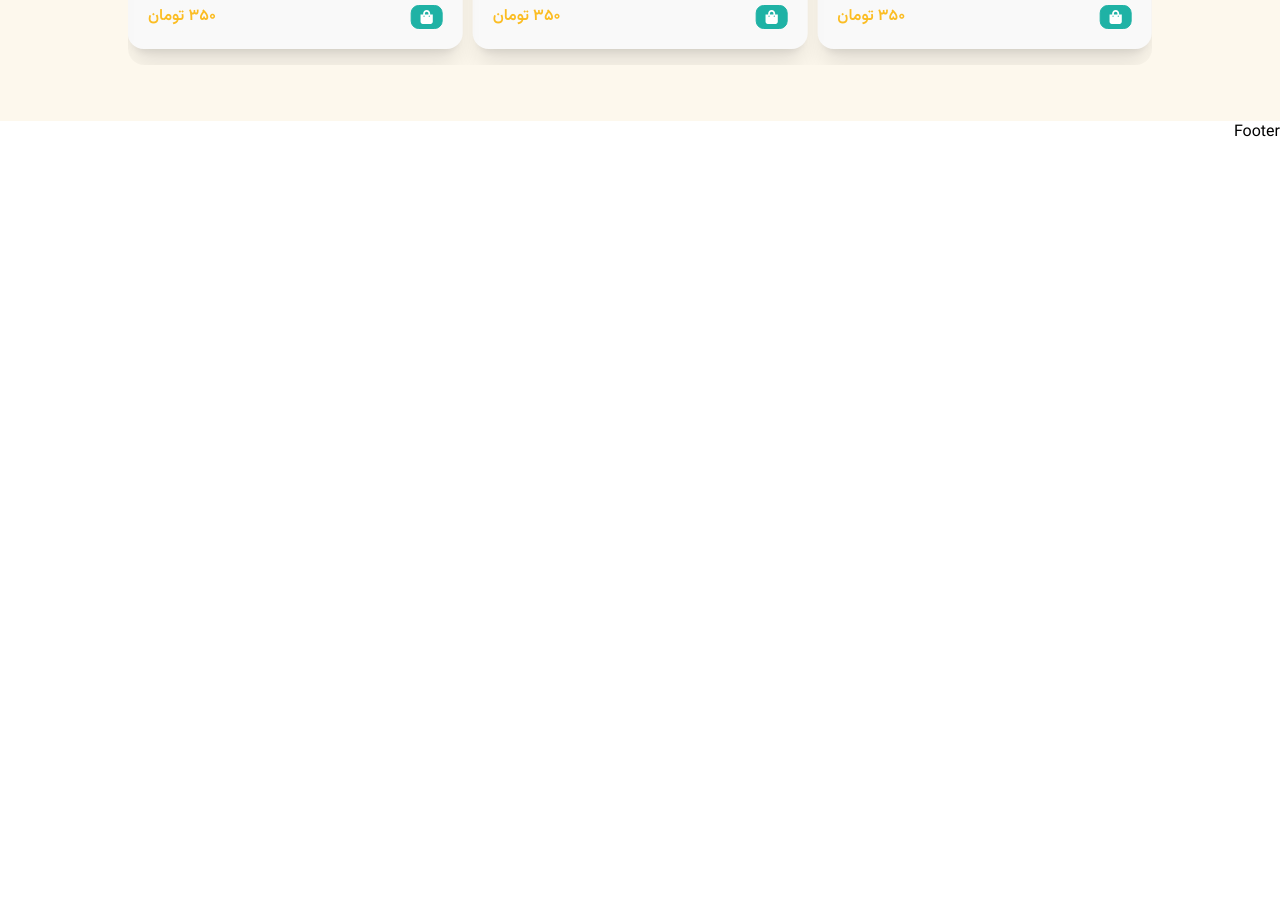
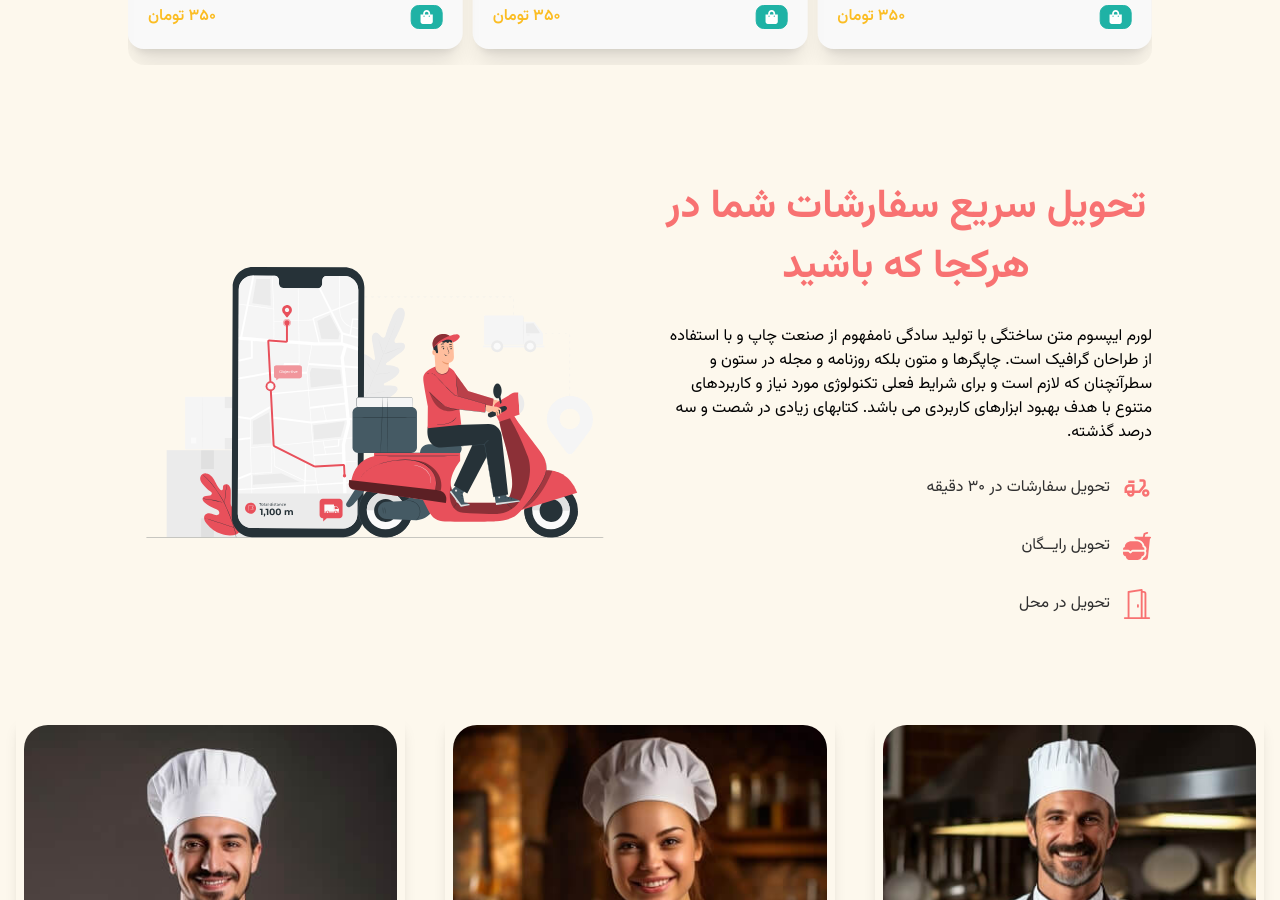
Before and after one commit to LidaGholamian/burger-site, a Next.js app: page / in a window 1280 px wide. Shown: the part 1900-2800 px from the top of the page. Before the commit the page ends 2045 px from the top, so only its background shows below. Built offline with nearby package versions, Linux system fonts and the light colour scheme; what tailwindcss-debug-screens would draw is missing.

Commit message:
chef component is done

```diff
--- a/app/_components/Hero/slide-details.tsx
+++ b/app/_components/Hero/slide-details.tsx
@@ -10,7 +10,7 @@ export const SlidDetails: React.FC<SlideType> = ({
   desc,
 }) => {
   return (
-    <div className="flex justify-center items-center mx-auto gap-10 w-[100%] xl:gap-14 md:pl-14 lg:pl-14 xl:pl-14 pb-24">
+    <div className="flex justify-center items-center mx-auto gap-10 w-[100%] xl:gap-14 md:pl-14 lg:pl-14 xl:pl-14 md:pb-24 lg:pb-24 xl:pb-24 pt-5">
       <figure>
         <Image
           src={image}
@@ -20,7 +20,7 @@ export const SlidDetails: React.FC<SlideType> = ({
           className="md:w-[1000px] lg:w-[1000px] xl:w-[1000px] w-[1000px] h-auto pr-5"
         />
       </figure>
-      <div className="flex flex-col justify-center items-start gap-5 w-[65%] text-white pr-10">
+      <div className="flex flex-col justify-center items-start gap-5 w-[50%] md:w-[65%] lg:w-[65%] xl:w-[65%] text-white pr-10">
         <div className="w-[400px] flex flex-col justify-start items-start gap-4">
           <p className=" md:text-5xl lg:text-5xl xl:text-5xl font-bold ">
             {title}
--- a/app/_components/Hero/slider.tsx
+++ b/app/_components/Hero/slider.tsx
@@ -28,7 +28,7 @@ const data: SlideType[] = [
 export const Slider: React.FC = () => {
   return (
     <Swiper
-      className="container flex justify-center items-center bg-coffee h-[100vh] w-[400px] md:w-[100%] lg:w-[100%] sm:w-[100%] md:clip_path lg:clip_path xl:clip_path pb-10"
+      className="container flex justify-center items-center bg-coffee md:h-[100vh] lg:h-[100vh] xl:h-[100vh] w-[400px] md:w-[100%] lg:w-[100%] sm:w-[100%] md:clip_path lg:clip_path xl:clip_path pb-10"
       pagination={{
         dynamicBullets: true,
         clickable: true,
--- /dev/null
+++ b/app/_components/chef/chef-details.tsx
@@ -0,0 +1,22 @@
+import Image from "next/image";
+import { SlideType } from "../types/slide.type";
+
+export const ChefDetails: React.FC<SlideType> = ({ image, title, desc }) => {
+  return (
+    <div className="w-[100%] mx-auto p-2 hover:bg-grey-content lg:translate-y-[50px] xl:translate-y-[50px]  rounded-lg transition-all duration-200 flex flex-col justify-center items-center gap-4 shadow-lg">
+      <figure>
+        <Image
+          src={image}
+          width={390}
+          height={460}
+          alt="feat-pic"
+          className="rounded-3xl w-[390px] h-auto"
+        />
+      </figure>
+      <div className="flex flex-col justify-center items-center gap-2">
+        <h2 className="font-bold text-lg">{title}</h2>
+        <p className="text-grey">{desc}</p>
+      </div>
+    </div>
+  );
+};
--- /dev/null
+++ b/app/_components/chef/chef.tsx
@@ -0,0 +1,70 @@
+"use client";
+
+import { useEffect, useRef, useState } from "react";
+import { SlideType } from "../types/slide.type";
+import { ChefDetails } from "./chef-details";
+
+const chef: SlideType[] = [
+  {
+    image: "/images/t1.jpg",
+    title: "سرآشــپز",
+    desc: "لورم ایپسوم متن ساختگی با تولید سادگی نامفهوم از صنعت چاپ و با استفاده از طراحان گرافیک است. ",
+  },
+  {
+    image: "/images/t2.jpg",
+    title: "آشــپز ارشد",
+    desc: "لورم ایپسوم متن ساختگی با تولید سادگی نامفهوم از صنعت چاپ و با استفاده از طراحان گرافیک است. ",
+  },
+  {
+    image: "/images/t3.jpg",
+    title: "دستیار ارشد",
+    desc: "لورم ایپسوم متن ساختگی با تولید سادگی نامفهوم از صنعت چاپ و با استفاده از طراحان گرافیک است. ",
+  },
+];
+
+export const Chef: React.FC = () => {
+  const [isVisible, setIsVisible] = useState(false);
+  const listRef = useRef<HTMLUListElement | null>(null);
+
+  useEffect(() => {
+    // Create an intersection observer to observe the list element
+    const observer = new IntersectionObserver(
+      (entries) => {
+        entries.forEach((entry) => {
+          if (entry.isIntersecting) {
+            setIsVisible(true); // Set isVisible to true when the element comes into view
+            observer.disconnect(); // Stop observing after the first intersection
+          }
+        });
+      },
+      { threshold: 0.1 } // Trigger when 10% of the component is in view
+    );
+
+    if (listRef.current) {
+      observer.observe(listRef.current);
+    }
+
+    return () => observer.disconnect(); // Clean up observer on unmount
+  }, []);
+
+  return (
+    <ul
+      ref={listRef}
+      className="flex flex-col mx-auto pr-4 pl-4 md:flex-row lg:flex-row xl:flex-row justify-center items-center gap-10 w-full rounded-xl mb-5 mt-5"
+    >
+      {chef.map((ch, i) => (
+        <li
+          key={i}
+          className={`w-full flex justify-center items-center transform transition-transform duration-700 ${
+            isVisible
+              ? "translate-y-0 opacity-100"
+              : "-translate-y-40 opacity-0"
+          }`}
+          style={{ transitionDelay: `${i * 200}ms` }} // Delay for effect
+        >
+          <ChefDetails title={ch.title} image={ch.image} desc={ch.desc} />
+        </li>
+      ))}
+    </ul>
+  );
+};
--- /dev/null
+++ b/app/_components/chef/index.ts
@@ -0,0 +1,2 @@
+export * from './chef';
+export * from './chef-details'
--- /dev/null
+++ b/app/_components/delivery/delivery.tsx
@@ -0,0 +1,62 @@
+"use client";
+
+import Image from "next/image";
+import { useEffect, useState } from "react";
+import { BsDoorOpen } from "react-icons/bs";
+import { IoFastFood } from "react-icons/io5";
+import { MdOutlineDeliveryDining } from "react-icons/md";
+
+export const Delivery: React.FC = () => {
+  const [isLoaded, setIsLoaded] = useState(false);
+
+  useEffect(() => {
+    // Set isLoaded to true when the component mounts
+    setIsLoaded(true);
+  }, []);
+
+  return (
+    <div className="pt-14 pb-7">
+      <div className="w-[80%] mx-auto grid items-center grid-cols-1 md:grid-cols-2 lg:grid-cols-2 xl:grid-cols-2 gap-10">
+        <div className="flex flex-col gap-7 justify-start items-start">
+          <h2 className="heading text-error">
+            تحویل سریع سفارشات شما در هرکجا که باشید
+          </h2>
+          <p>
+            لورم ایپسوم متن ساختگی با تولید سادگی نامفهوم از صنعت چاپ و با
+            استفاده از طراحان گرافیک است. چاپگرها و متون بلکه روزنامه و مجله در
+            ستون و سطرآنچنان که لازم است و برای شرایط فعلی تکنولوژی مورد نیاز و
+            کاربردهای متنوع با هدف بهبود ابزارهای کاربردی می باشد. کتابهای زیادی
+            در شصت و سه درصد گذشته.
+          </p>
+          <div className="flex items-center gap-3">
+            <MdOutlineDeliveryDining className="text-error text-3xl" />
+            <p className="text-neutral-content font-medium">
+              تحویل سفارشات در 30 دقیقه
+            </p>
+          </div>
+          <div className="flex items-center gap-3">
+            <IoFastFood className="text-error text-3xl" />
+            <p className="text-neutral-content font-medium">تحویل رایــگان</p>
+          </div>
+          <div className="flex items-center gap-3">
+            <BsDoorOpen className="text-error text-3xl" />
+            <p className="text-neutral-content font-medium">تحویل در محل</p>
+          </div>
+        </div>
+        <div>
+          <Image
+            src="/images/delivery.svg"
+            width={1000}
+            height={1000}
+            className={`w-[1000px] h-auto transform object-cover transition-transform duration-1000 ${
+              isLoaded
+                ? "translate-x-0 opacity-100"
+                : "-translate-x-full opacity-0"
+            }`}
+            alt="delivery"
+          />
+        </div>
+      </div>
+    </div>
+  );
+};
--- /dev/null
+++ b/app/_components/delivery/index.ts
@@ -0,0 +1 @@
+export * from './delivery'
--- a/app/_components/popular-burgers/index.ts
+++ b/app/_components/popular-burgers/index.ts
@@ -1 +1,2 @@
-export * from './popular-burger'
+export * from './popular-burger';
+export * from './burger-details'
--- a/app/page.tsx
+++ b/app/page.tsx
@@ -1,3 +1,5 @@
+import { Chef } from "./_components/chef";
+import { Delivery } from "./_components/delivery/delivery";
 import { Features } from "./_components/features";
 import { Slider } from "./_components/Hero/slider";
 import { PopularBurgers } from "./_components/popular-burgers";
@@ -8,6 +10,8 @@ export default function Home() {
       <Slider />
       <Features />
       <PopularBurgers />
+      <Delivery />
+      <Chef />
     </div>
   );
 }
```
Also changed, not shown: app/_components/features/card.tsx (+30 -7 lines).
